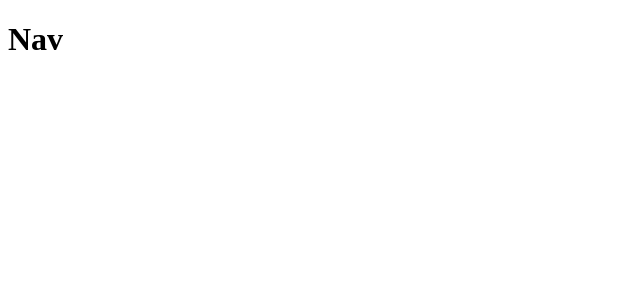
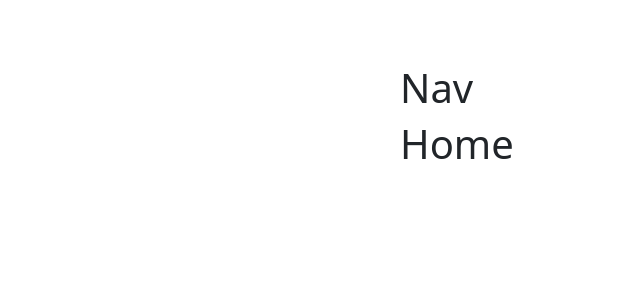
Before and after one commit to Ren33000/React--CRUD, a React (Create React App) app: page / in a window 1280 px wide. Shown: the top 300 px of the page, without its empty margins (0-640 px from the left). Built offline with nearby package versions, Linux system fonts and the light colour scheme.

Commit message:
routing issue fixed with previous version of router uploaded, bootstrap added

```diff
--- a/package.json
+++ b/package.json
@@ -10,7 +10,7 @@
     "react": "^17.0.2",
     "react-dom": "^17.0.2",
     "react-router": "^6.0.2",
-    "react-router-dom": "^6.0.0-beta.8",
+    "react-router-dom": "^5.2.0",
     "react-scripts": "4.0.3",
     "reactstrap": "^9.0.1",
     "uuid": "^8.3.2",
--- a/src/App.js
+++ b/src/App.js
@@ -1,21 +1,22 @@
 // import './App.css';
 import React from 'react';
-import  { BrowserRouter as Router, Routes, Route } from 'react-router-dom';
+import  { BrowserRouter as Router, Switch, Route } from 'react-router-dom';
 import Home from './components/Home';
 import EditUser from './components/EditUser';
 import AddUser from './components/AddUser';
 
+import 'bootstrap/dist/css/bootstrap.min.css'
 
 function App() {
   return (
-    <div className="App">
+    <div style={{maxWidth: "30rem", margin: "4rem auto "}}>
       <Router>
         <h1>Nav</h1>
-        <Routes>
-          <Route path ="/" component= {Home} />
+        <Switch>
+          <Route exact path ="/" component= {Home} />
           <Route path ="/add" component= {AddUser} />
           <Route path ="/edit/:id" component= {EditUser}  />
-        </Routes>
+        </Switch>
       </Router>
     </div>
   );
--- a/src/components/Home.js
+++ b/src/components/Home.js
@@ -3,7 +3,7 @@ import React from 'react';
 const Home = () => {
     return (
         <div>
-            <h1>Home</h1>
+            <h1>Home </h1>
         </div>
     );
 };
```
Also changed, not shown: 2 other files (tests, documents, lock files or other folders).
